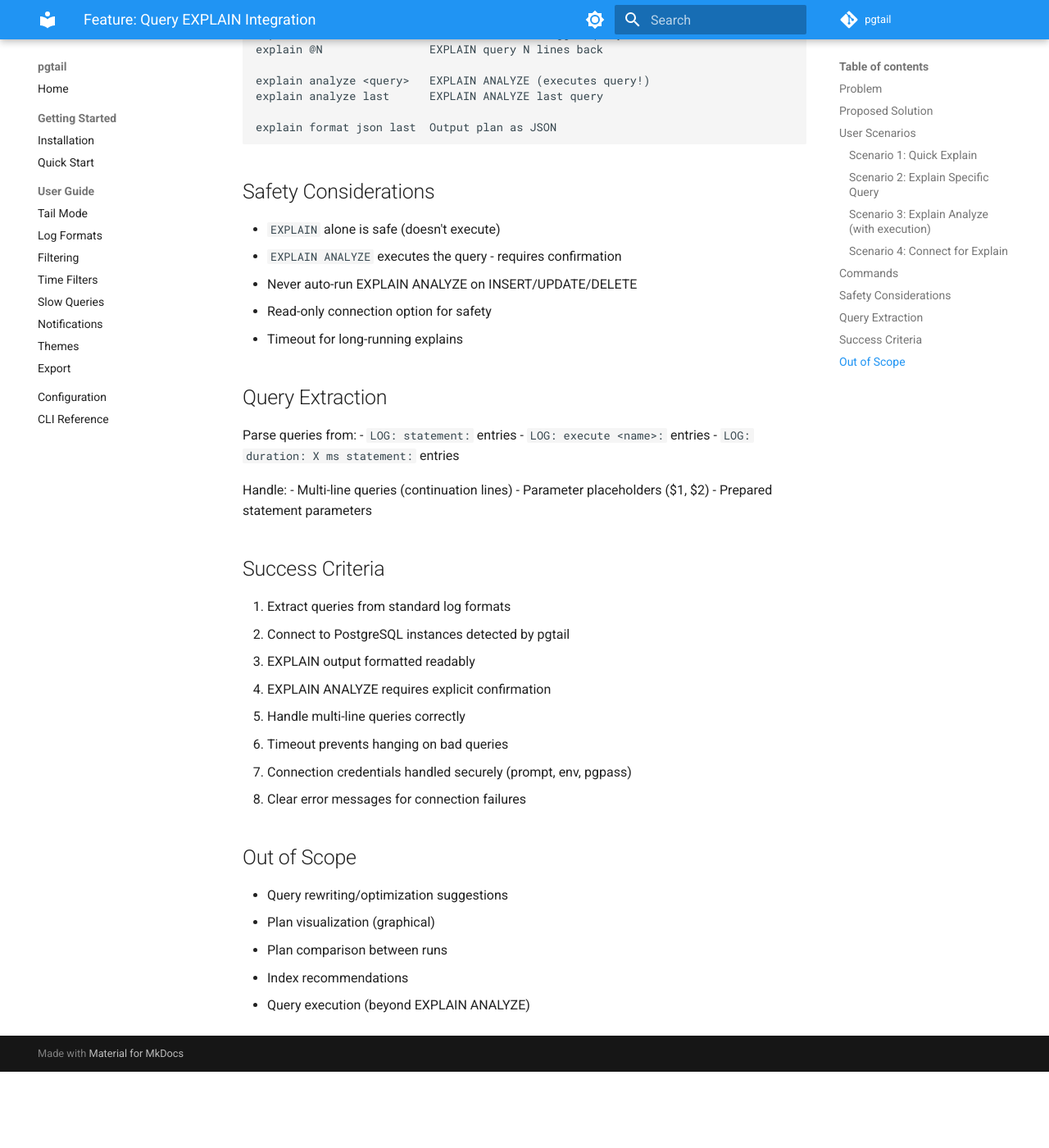
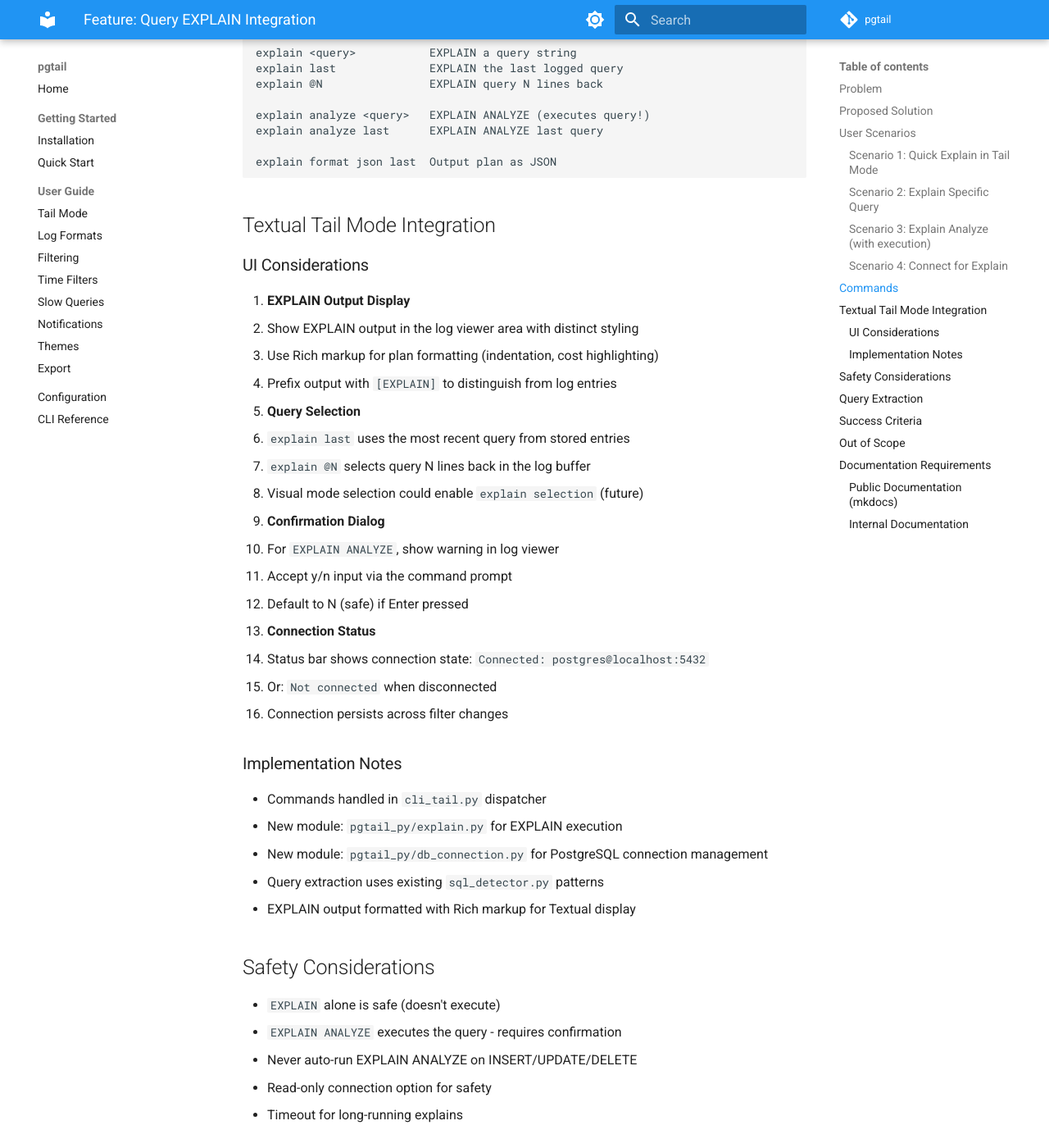
Before and after one commit to willibrandon/pgtail, an MkDocs documentation site: the page built from docs/features/query-explain.md, in a window 1280 px wide and 1400 px high, scrolled down 1806 px. Shown: the whole window at 82% size. Built offline with MkDocs 1.6.1 and Material for MkDocs 9.7.7, drawn with Linux system fonts in a browser that asks for light colours; comment, search, counter and statistics services are not loaded; before the commit the page ends 3113 px from its top, so only the background shows below that; some of the changed text lies outside the part shown.

Commit message:
docs(query-explain): add Textual tail mode integration details
- Add UI considerations for EXPLAIN output display in log viewer
- Document query selection via last/@N/visual mode
- Add confirmation dialog flow for EXPLAIN ANALYZE
- Add connection status to status bar requirements
- List implementation notes (new modules, command routing)
- Add Documentation Requirements checklist for mkdocs updates

````diff
--- a/docs/features/query-explain.md
+++ b/docs/features/query-explain.md
@@ -15,14 +15,14 @@ Add a command to run EXPLAIN on queries seen in the logs. Parse logged queries a
 
 ## User Scenarios
 
-### Scenario 1: Quick Explain
-Developer sees a slow query in the log:
+### Scenario 1: Quick Explain in Tail Mode
+Developer sees a slow query in the Textual tail mode log viewer:
 ```
 10:23:45 [12345] LOG: duration: 2345.678 ms  statement: SELECT * FROM orders WHERE...
 ```
-They can immediately get the plan:
+They can immediately get the plan from the tail mode command prompt:
 ```
-pgtail> explain last
+tail> explain last
 EXPLAIN for query at 10:23:45:
 
 Seq Scan on orders  (cost=0.00..1234.00 rows=50000 width=100)
@@ -34,7 +34,7 @@ Note: Sequential scan on large table. Consider index on 'status'.
 ### Scenario 2: Explain Specific Query
 Developer wants to explain a query they saw earlier:
 ```
-pgtail> explain "SELECT * FROM users WHERE email = 'foo@bar.com'"
+tail> explain "SELECT * FROM users WHERE email = 'foo@bar.com'"
 Index Scan using users_email_idx on users  (cost=0.29..8.31 rows=1 width=200)
   Index Cond: (email = 'foo@bar.com'::text)
 ```
@@ -42,7 +42,7 @@ Index Scan using users_email_idx on users  (cost=0.29..8.31 rows=1 width=200)
 ### Scenario 3: Explain Analyze (with execution)
 DBA wants actual timing:
 ```
-pgtail> explain analyze last
+tail> explain analyze last
 ⚠️  This will execute the query. Continue? [y/N] y
 
 Index Scan using users_email_idx on users  (cost=0.29..8.31 rows=1 width=200) (actual time=0.023..0.025 rows=1 loops=1)
@@ -53,17 +53,19 @@ Execution Time: 0.042 ms
 ### Scenario 4: Connect for Explain
 pgtail needs database connection:
 ```
-pgtail> explain last
+tail> explain last
 Not connected. Connect with: connect <instance>
 
-pgtail> connect 0
+tail> connect 0
 Connected to instance 0 (localhost:5432/postgres)
 
-pgtail> explain last
+tail> explain last
 [Shows plan]
 ```
 
 ## Commands
+
+Available in both REPL and Textual tail mode:
 
 ```
 connect <id>              Connect to instance for queries
@@ -79,6 +81,38 @@ explain analyze last      EXPLAIN ANALYZE last query
 
 explain format json last  Output plan as JSON
 ```
+
+## Textual Tail Mode Integration
+
+### UI Considerations
+
+1. **EXPLAIN Output Display**
+   - Show EXPLAIN output in the log viewer area with distinct styling
+   - Use Rich markup for plan formatting (indentation, cost highlighting)
+   - Prefix output with `[EXPLAIN]` to distinguish from log entries
+
+2. **Query Selection**
+   - `explain last` uses the most recent query from stored entries
+   - `explain @N` selects query N lines back in the log buffer
+   - Visual mode selection could enable `explain selection` (future)
+
+3. **Confirmation Dialog**
+   - For `EXPLAIN ANALYZE`, show warning in log viewer
+   - Accept y/n input via the command prompt
+   - Default to N (safe) if Enter pressed
+
+4. **Connection Status**
+   - Status bar shows connection state: `Connected: postgres@localhost:5432`
+   - Or: `Not connected` when disconnected
+   - Connection persists across filter changes
+
+### Implementation Notes
+
+- Commands handled in `cli_tail.py` dispatcher
+- New module: `pgtail_py/explain.py` for EXPLAIN execution
+- New module: `pgtail_py/db_connection.py` for PostgreSQL connection management
+- Query extraction uses existing `sql_detector.py` patterns
+- EXPLAIN output formatted with Rich markup for Textual display
 
 ## Safety Considerations
 
@@ -104,12 +138,14 @@ Handle:
 
 1. Extract queries from standard log formats
 2. Connect to PostgreSQL instances detected by pgtail
-3. EXPLAIN output formatted readably
+3. EXPLAIN output formatted readably with Rich markup
 4. EXPLAIN ANALYZE requires explicit confirmation
 5. Handle multi-line queries correctly
 6. Timeout prevents hanging on bad queries
 7. Connection credentials handled securely (prompt, env, pgpass)
 8. Clear error messages for connection failures
+9. Works in both REPL and Textual tail mode
+10. Status bar shows connection state
 
 ## Out of Scope
 
@@ -118,3 +154,39 @@ Handle:
 - Plan comparison between runs
 - Index recommendations
 - Query execution (beyond EXPLAIN ANALYZE)
+
+---
+
+## Documentation Requirements
+
+When this feature is implemented, the following documentation must be created/updated:
+
+### Public Documentation (mkdocs)
+
+1. **New Guide Page**: `docs/guide/query-explain.md`
+   - User-facing guide explaining how to use EXPLAIN integration
+   - Examples for both REPL and tail mode
+   - Connection setup instructions
+   - Safety warnings for EXPLAIN ANALYZE
+
+2. **Update**: `docs/guide/tail-mode.md`
+   - Add EXPLAIN commands to tail mode command reference
+   - Add connection status to status bar documentation
+
+3. **Update**: `docs/cli-reference.md`
+   - Add `connect`, `disconnect`, `explain` commands
+   - Document all flags and options
+
+4. **Update**: `mkdocs.yml`
+   - Add `Query Explain: guide/query-explain.md` to User Guide nav
+
+### Internal Documentation
+
+5. **Update**: `CLAUDE.md`
+   - Add Query EXPLAIN section describing implementation
+   - Document new modules (explain.py, db_connection.py)
+   - Add commands to command reference
+
+6. **Update**: `README.md`
+   - Add EXPLAIN feature to Features list
+   - Add example usage in Usage section
````
